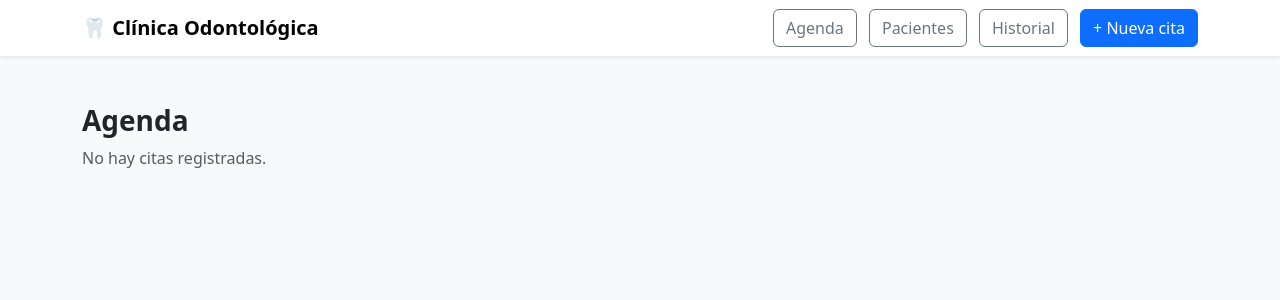
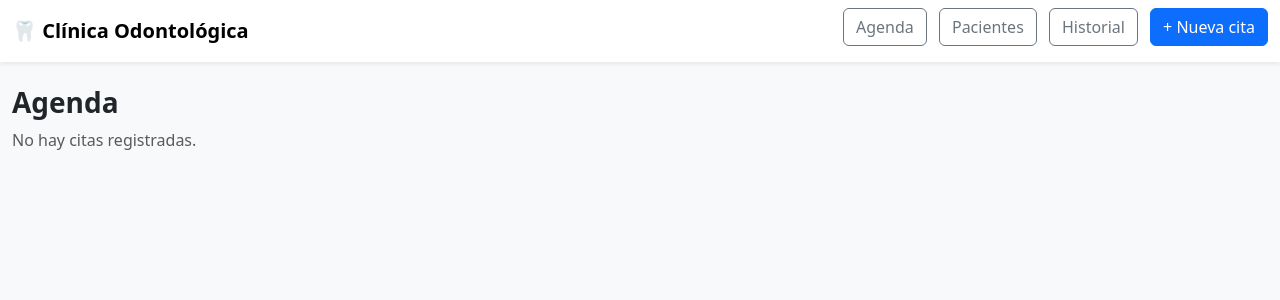
Before and after one commit to Luislopeze/Clinica, a Flask app: page /agenda in a window 1280 px wide. Shown: the top 300 px of the page. Run offline with Flask 3, Linux system fonts and the light colour scheme.

Commit message:
Update base.html

```diff
--- a/templates/base.html
+++ b/templates/base.html
@@ -3,21 +3,27 @@
 <head>
     <meta charset="UTF-8">
     <title>Clínica Odontológica</title>
+    <meta name="viewport" content="width=device-width, initial-scale=1"> <!-- 🔹 Responsivo -->
     <link href="https://cdn.jsdelivr.net/npm/bootstrap@5.3.0/dist/css/bootstrap.min.css" rel="stylesheet">
 </head>
 <body class="bg-light">
     <nav class="navbar navbar-expand-lg navbar-light bg-white shadow-sm">
-        <div class="container">
+        <div class="container-fluid">
             <a class="navbar-brand fw-bold" href="#">🦷 Clínica Odontológica</a>
-            <div class="ms-auto">
-                <a href="/agenda" class="btn btn-outline-secondary me-2">Agenda</a>
-                <a href="/pacientes" class="btn btn-outline-secondary me-2">Pacientes</a>
-                <a href="/historial" class="btn btn-outline-secondary me-2">Historial</a>
-                <a href="/nueva_cita" class="btn btn-primary">+ Nueva cita</a>
+            <button class="navbar-toggler" type="button" data-bs-toggle="collapse" data-bs-target="#menu">
+                <span class="navbar-toggler-icon"></span>
+            </button>
+            <div class="collapse navbar-collapse ms-auto" id="menu">
+                <div class="ms-auto">
+                    <a href="/agenda" class="btn btn-outline-secondary me-2 mb-2">Agenda</a>
+                    <a href="/pacientes" class="btn btn-outline-secondary me-2 mb-2">Pacientes</a>
+                    <a href="/historial" class="btn btn-outline-secondary me-2 mb-2">Historial</a>
+                    <a href="/nueva_cita" class="btn btn-primary mb-2">+ Nueva cita</a>
+                </div>
             </div>
         </div>
     </nav>
-    <div class="container mt-5">
+    <div class="container-fluid mt-4">
         {% with messages = get_flashed_messages() %}
           {% if messages %}
             <div class="alert alert-warning">
```
